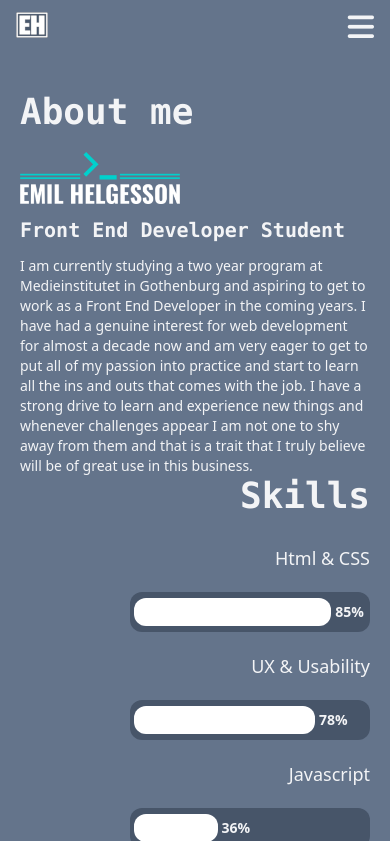
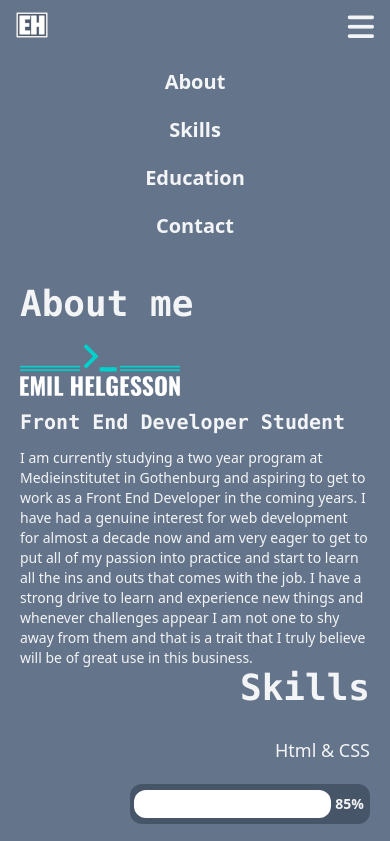
Before and after one commit to Emil-Helge/My-Resume, a website: page src/index.html in a window 390 px wide. Both pictures are taken after a click on the button 360 px from the left and 27 px from the top of the page. Shown: the top 841 px of the page. Drawn offline with Linux system fonts and the light colour scheme.

Commit message:
added specific class to toggle header menu

```diff
--- a/main.js
+++ b/main.js
@@ -13,7 +13,7 @@ function addEventListeners() {
 
 function toggleMenu() {
   const header = document.querySelector('header');
-  header.classList.toggle('h-60');
+  header.classList.toggle('toggle-menu');
 
   const menuIcon = document.querySelector('.burger-menu');
 }
--- a/src/input.css
+++ b/src/input.css
@@ -1,6 +1,10 @@
 @tailwind base;
 @tailwind components;
 @tailwind utilities;
+
+.toggle-menu {
+  height: 15rem;
+}
 
 .scroll-animation-hidden {
   opacity: 0;
```
Also changed, not shown: dist/output.css.
